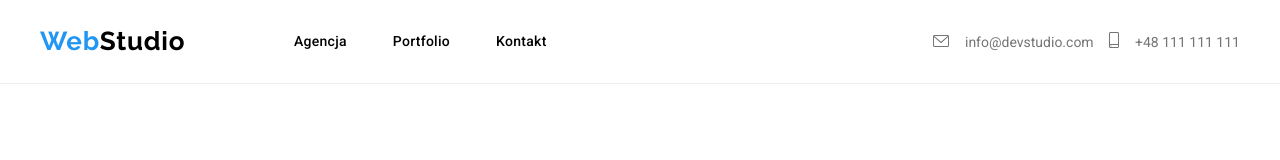
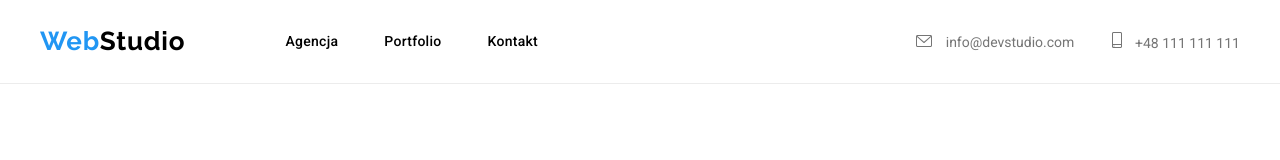
Before and after one commit to AnnaaLubowicka/goit-markup-hw-04, a plain HTML site: page portfolio.html in a window 1280 px wide. Shown: the top 160 px of the page. Drawn offline with nearby package versions, Linux system fonts and the light colour scheme.

Commit message:
korekta ikon nawigacji w portfolio

```diff
--- a/portfolio.html
+++ b/portfolio.html
@@ -23,19 +23,18 @@
                     <li class="list-nav-item"><a class="link" href="/contact">Kontakt</a></li>
                 </ul>
             </nav>
+            <div class="link-contact-icon">
                 <a href="mailto:info@devstudio.com" class="link-contact">
-                    <svg class="icon" id="icon-envelope" width="16" height="12">
+                    <svg class="icon-contact" id="icon-envelope" width="16" height="12">
                         <use href="images/icon.svg#icon-envelope"></use>
-                    </svg>
-                </a>
-                <a class="link-contact" href="mailto:info@devstudio.com"> info@devstudio.com</a>
+                            </svg> info@devstudio.com</a>
+            </div>
+            <div class="link-contact-icon">
                 <a href="tel:+48111111111" class="link-contact">
-                    <svg class="icon" id="icon-smartphone" width="10" height="16">
+                    <svg class="icon-contact" id="icon-smartphone" width="10" height="16">
                         <use href="images/icon.svg#icon-smartphone"></use>
-                    </svg>
-                </a>
-                <a class="link-contact" href="tel:+48111111111">+48 111 111 111</a>
-        </div>
+                            </svg> +48 111 111 111</a>
+            </div>
     </header>
     <main>
         <section class="portfolio-list-button">
```
